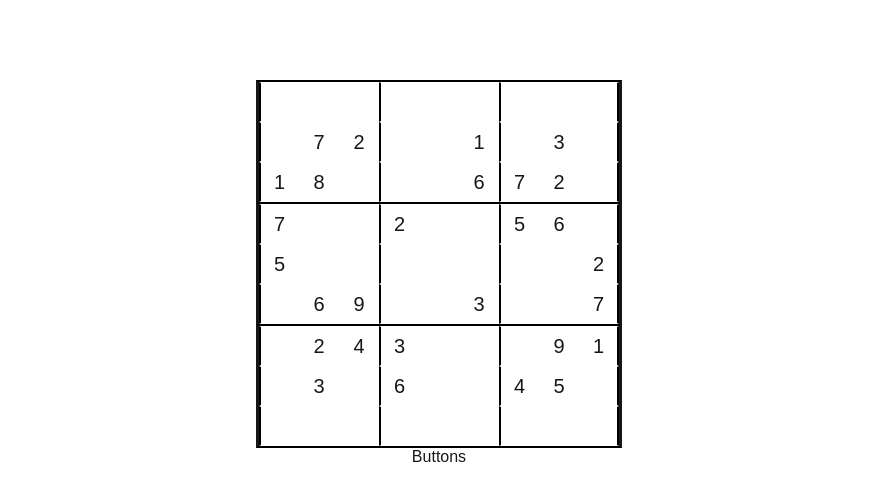
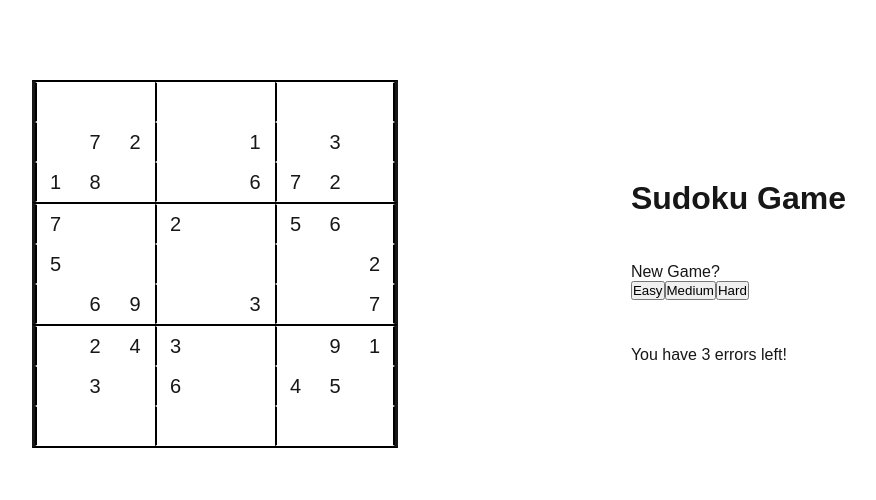
Before and after one commit to rufusbiggs/sudoku-front, a Next.js app: page / in a window 1280 px wide. Shown: the top 500 px of the page, without its empty margins (201-1077 px from the left). Built offline with nearby package versions, Linux system fonts and the light colour scheme.

Commit message:
basic buttons added and info

```diff
--- a/app/components/Buttons.tsx
+++ b/app/components/Buttons.tsx
@@ -1,8 +1,31 @@
 import React from 'react'
+import styles from "./../page.module.css"
 
-const Buttons = () => {
+const Buttons = ({ falseAnswers, cellError } : { falseAnswers : number , cellError : number | null}) => {
+
+    const errorColor = cellError ? '#FF6961' : '#171717';
+    const errorStyle = {
+        color: errorColor
+    }
+
   return (
-    <div>Buttons</div>
+    <div className={styles.buttons}>
+        <h1>
+            Sudoku Game
+        </h1>
+        <div>
+            New Game?
+            <ul>
+                <button>Easy</button>
+                <button>Medium</button>
+                <button>Hard</button>
+            </ul>
+        </div>
+        <div style={errorStyle}>
+            {falseAnswers === 3 ? 'Game Over!' : falseAnswers < 2 ? `You have ${3 - falseAnswers} errors left!` : `This is your last chance!`}
+        </div>
+
+    </div>
   )
 }
 
--- a/app/page.module.css
+++ b/app/page.module.css
@@ -1,10 +1,23 @@
 .main {
+  display: flex;
+  flex-direction: row;
+  justify-content: space-evenly;
+  align-items: center;
+  padding-top: 5rem;
+  /* gap: 1px; */
+}
+
+.buttons {
   display: flex;
   flex-direction: column;
   justify-content: space-between;
-  align-items: center;
-  padding-top: 5rem;
-  /* gap: 1px; */
+  align-items: left;
+  padding-top: 1rem;
+  height: 200px;
+}
+
+.h1 {
+  margin-bottom: 40px;
 }
 
 .tile {
--- a/app/page.tsx
+++ b/app/page.tsx
@@ -16,6 +16,7 @@ export default function Home() {
   const [selectedCell, setSelectedCell] = useState<number | null>(null);
   const [falseAnswers, setFalseAnswers] = useState(0);
   const [cellError, setCellError] = useState<number | null>(null);
+  const [gameOver, setGameOver] = useState(false);
 
   const splitCodeToRows = (code: string) => {
     const rows = [];
@@ -33,7 +34,8 @@ export default function Home() {
   }
 
   const endGame = () => {
-    console.log(`Game over`);
+    setGameOver(true);
+    // show solution
   }
 
   const handleIncorrectNum = () => {
@@ -100,7 +102,7 @@ export default function Home() {
         })}
       </div>
       <div>
-        <Buttons />
+        <Buttons falseAnswers={falseAnswers} cellError={cellError} />
       </div>
     </main>
   );
```
